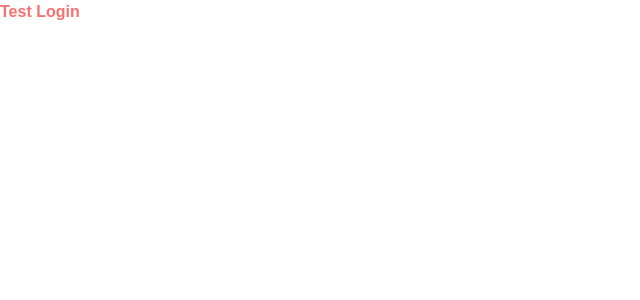
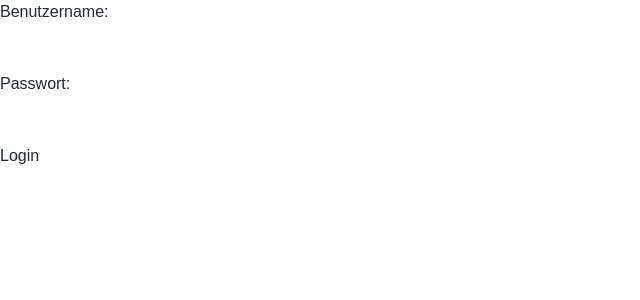
Before and after one commit to JustinKaram04/dhbwka-karteikarten, an Angular app in the folder Frontend/: page /login in a window 1280 px wide. Before the commit this address led to /. Shown: the top 300 px of the page, without its empty margins (0-640 px from the left). Built offline with nearby package versions, Linux system fonts and the light colour scheme; a web font is replaced by a local one.

Commit message:
Login Seite und Weiterleitung an mainpage

```diff
--- a/Frontend/src/app/app.component.html
+++ b/Frontend/src/app/app.component.html
@@ -1,4 +1,3 @@
 <div>
-  <span class="font-bold text-red-400">Test Login</span>
   <router-outlet />
 </div>
--- a/Frontend/src/app/app.component.ts
+++ b/Frontend/src/app/app.component.ts
@@ -1,11 +1,12 @@
 import { Component } from "@angular/core";
 import { RouterOutlet } from "@angular/router";
 import { AuthComponent } from "./features/flashcards/auth/components/auth.component";
+import { LoginComponent } from "./features/auth/login/login.component";
 
 @Component({
   selector: "app-root",
   standalone: true,
-  imports: [RouterOutlet, AuthComponent],
+  imports: [RouterOutlet, AuthComponent, LoginComponent],
   templateUrl: "./app.component.html",
   styleUrl: "./app.component.css",
 })
--- a/Frontend/src/app/app.routes.ts
+++ b/Frontend/src/app/app.routes.ts
@@ -1,3 +1,16 @@
-import { Routes } from '@angular/router';
+import { NgModule } from '@angular/core';
+import { RouterModule, Routes } from '@angular/router';
+import { MainpageComponent } from './core/mainpage/mainpage.component';
+import { LoginComponent } from './features/auth/login/login.component';
 
-export const routes: Routes = [];
+export const routes: Routes = [
+  { path: 'mainpage', component: MainpageComponent },
+  { path: 'login', component: LoginComponent},
+  // Weitere Routen hier hinzufügen
+];
+
+@NgModule({
+  imports: [RouterModule.forRoot(routes)],
+  exports: [RouterModule]
+})
+export class AppRoutingModule {}
--- /dev/null
+++ b/Frontend/src/app/core/mainpage/mainpage.component.html
@@ -0,0 +1,2 @@
+<p>mainpage</p>
+<router-outlet />
--- a/Frontend/src/app/features/auth/login/login.component.html
+++ b/Frontend/src/app/features/auth/login/login.component.html
@@ -1,5 +1,13 @@
-<div class="flex w-screen h-screen font-display">
-    <div class="form-layout">
-      <div class="image-layout image-background"></div>
-    </div>
-  </div>
+<form (ngSubmit)="inputCheck(inputUsername, inputPassword)">
+  <label for="username">Benutzername:</label><br>
+  <input type="text" id="username" [(ngModel)]="inputUsername" name="inputUsername" required><br><br>
+
+  <!-- Label und Eingabefeld für Passwort -->
+  <label for="password">Passwort:</label><br>
+  <input type="password" id="password" [(ngModel)]="inputPassword" name="inputPassword" required><br><br>
+
+  <!-- Login-Button -->
+  <button type="submit">Login</button>
+</form>
+
+<p *ngIf="loginFailed" style="color: red;">Login Fehlgeschlagen</p>
--- a/Frontend/src/app/features/auth/login/login.component.ts
+++ b/Frontend/src/app/features/auth/login/login.component.ts
@@ -1,11 +1,36 @@
 import { Component } from '@angular/core';
+import { Router } from '@angular/router';
+import { FormsModule } from '@angular/forms';
+import { CommonModule } from '@angular/common';
+
+
 
 @Component({
   selector: 'app-login',
-  imports: [],
+  standalone: true,
+  imports: [FormsModule, CommonModule],
   templateUrl: './login.component.html',
   styleUrl: './login.component.css'
 })
 export class LoginComponent {
+  private masterUsername: string = "Developer";
+  private masterPassword: string = "12345678";
+  public loginFailed: boolean = false;
 
+  inputUsername: string = "";
+  inputPassword: string = "";
+
+  constructor(private router: Router) {}
+
+
+  public inputCheck(inputUsername: string, inputPassword: string) {
+    if (this.masterUsername === inputUsername && this.masterPassword === inputPassword) {
+      console.log('Login erfolgreich');
+      this.loginFailed = false;
+      this.router.navigate(['/mainpage']);
+    } else {
+      console.log('Login fehlgeschlagen');
+      this.loginFailed = true;
+    }
+  }
 }
```
Also changed, not shown: Frontend/src/app/core/mainpage/mainpage.component.ts (added, +14 -0 lines), Frontend/src/app/core/mainpage/mainpage.component.css (added), 1 other file (tests, documents, lock files or other folders).
